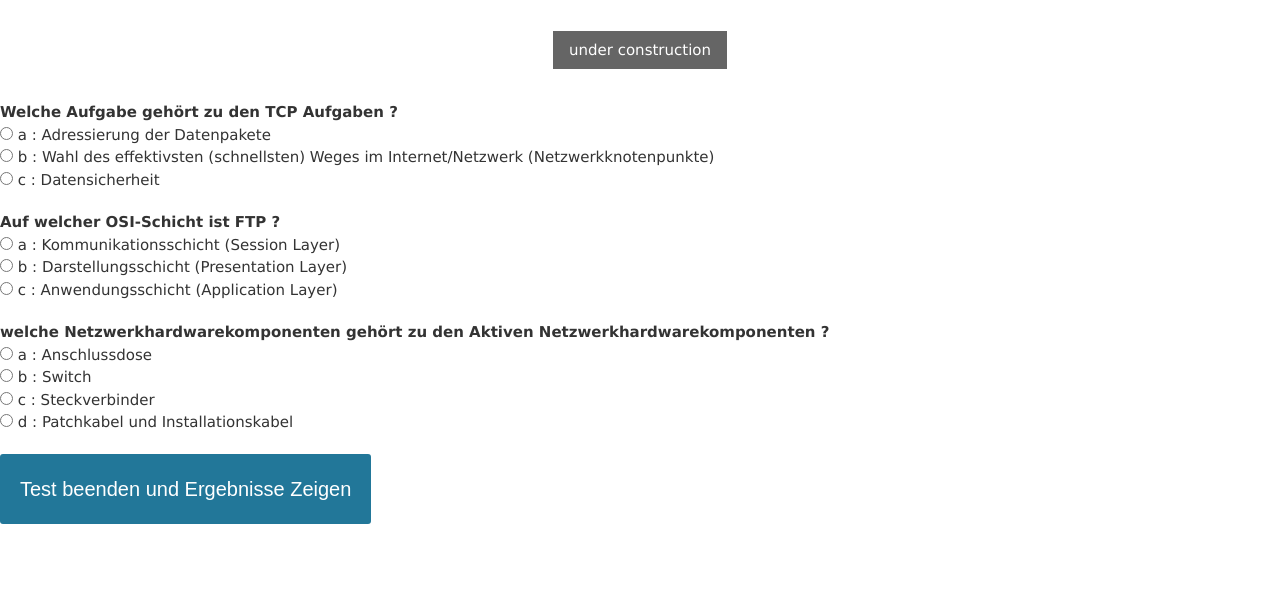
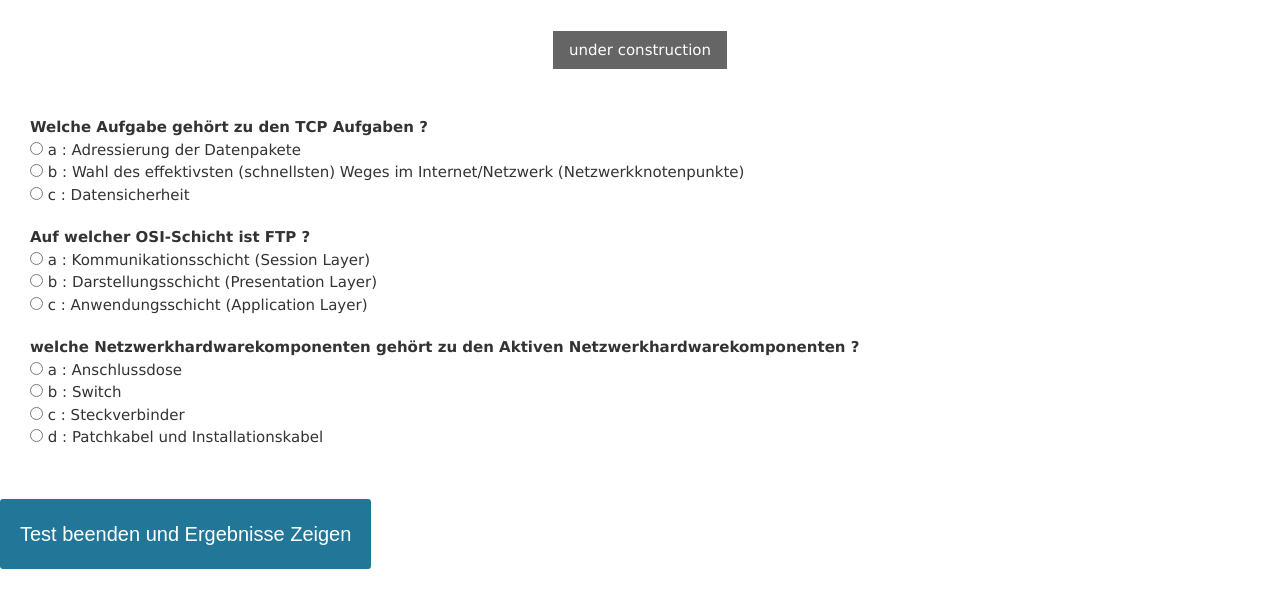
Before and after one commit to aalassi/umschulung_quiz, a plain HTML site: page index.html in a window 1280 px wide. Shown: the part 172-780 px from the top of the page. Drawn offline with nearby package versions, Linux system fonts and the light colour scheme.

Commit message:
Update style.css

```diff
--- a/style.css
+++ b/style.css
@@ -2,6 +2,11 @@ body{
 	font-size: 20px;
 	font-family: sans-serif;
 	color: #333;
+}
+
+#quiz {
+    padding: 1rem;
+    margin: 1rem;
 }
 .question{
 	font-weight: 600;
```
